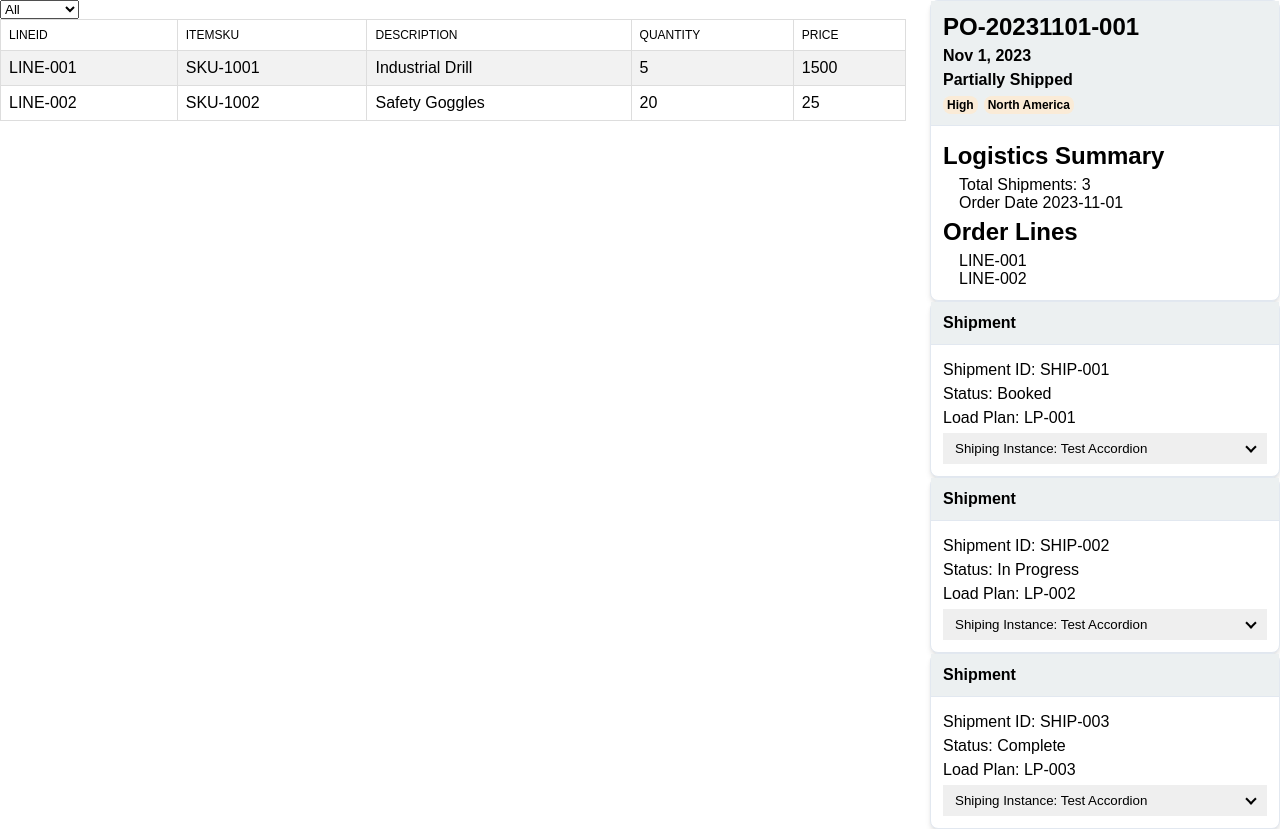
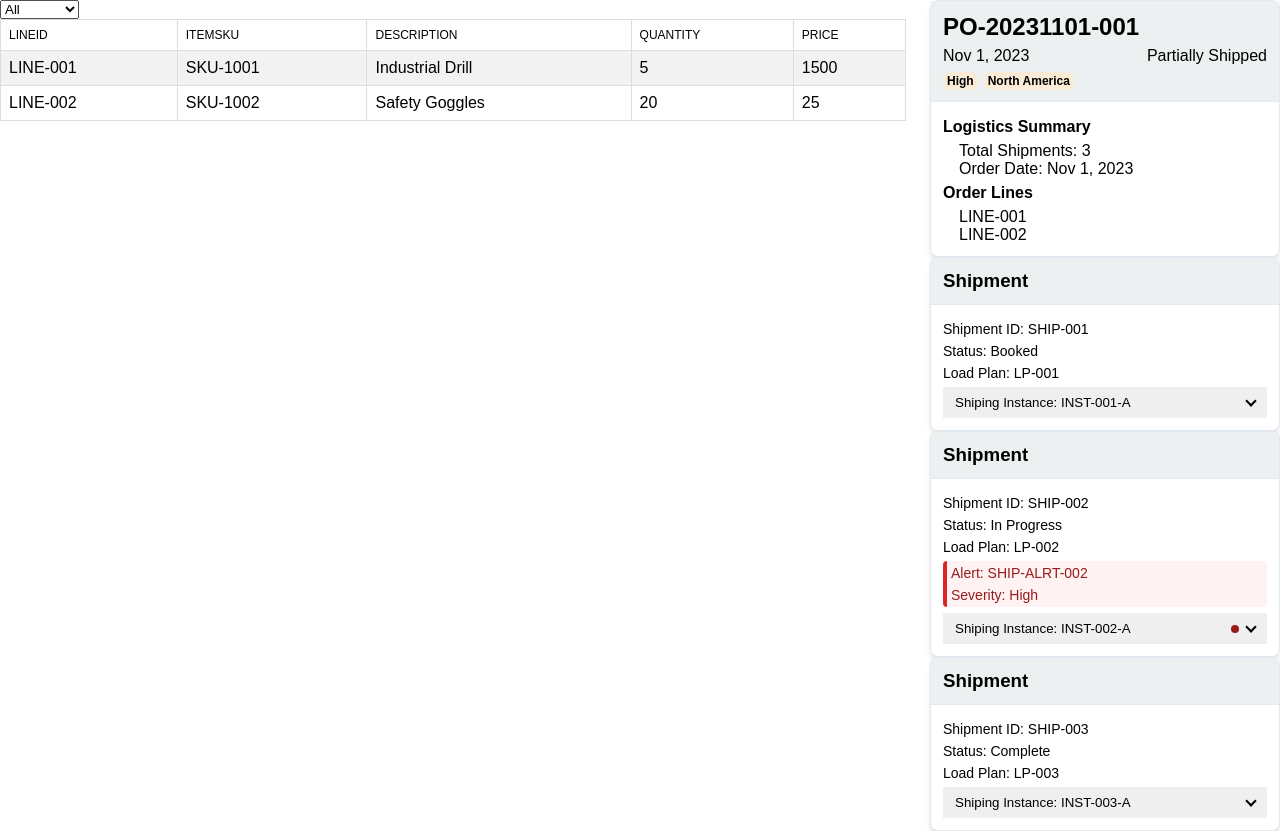
Before and after one commit to jrdnthedev/teknion, an Angular app: page /purchase in a window 1280 px wide. Built offline with nearby package versions, Linux system fonts and the light colour scheme.

Commit message:
purchase order component enhancements

```diff
--- a/src/app/domains/purchase_order/components/po-detail/po-detail.css
+++ b/src/app/domains/purchase_order/components/po-detail/po-detail.css
@@ -3,7 +3,12 @@
     flex-direction: column;
     gap: 6px;
 }
-
+#order-details {
+    display: flex;
+    justify-content: space-between;
+    font-size: 16px;
+    font-weight: normal;
+}
 .tag-list {
     display: flex;
     flex-wrap: wrap;
--- a/src/app/domains/purchase_order/components/po-detail/po-detail.html
+++ b/src/app/domains/purchase_order/components/po-detail/po-detail.html
@@ -1,28 +1,38 @@
-
 <app-card>
   <div card-header>
     <div class="detail-header">
       <h2>{{ order.poId }}</h2>
-      <p>{{order.poDate | date}}</p>
-      <p>{{ order.status }}</p>
+      <div id="order-details">
+        <p>{{ order.poDate | date }}</p>
+        <p>{{ order.status }}</p>
+      </div>
+
       <ul class="tag-list">
         @for(tag of order.poTags; track $index){
-        <li><span>{{ tag.value }}</span></li>
+        <li>
+          <span>{{ tag.value }}</span>
+        </li>
         }
       </ul>
     </div>
   </div>
   <div card-body>
     <div class="detail-summary">
-      <h2>Logistics Summary</h2>
+      <h4>Logistics Summary</h4>
       <ul>
-        <li>Total Shipments: {{ order.shipments.length }}</li>
-        <li>Order Date {{ order.poDate }}</li>
+        <li>
+          <p>Total Shipments: {{ order.shipments.length }}</p>
+        </li>
+        <li>
+          <p>Order Date: {{ order.poDate | date }}</p>
+        </li>
       </ul>
-      <h2>Order Lines</h2>
+      <h4>Order Lines</h4>
       <ul>
         @for(line of order.orderLines; track line.lineId) {
-          <li>{{line.lineId}}</li>
+        <li>
+          <p>{{ line.lineId }}</p>
+        </li>
         }
       </ul>
     </div>
--- a/src/app/domains/purchase_order/components/shipment-instance/shipment-instance.html
+++ b/src/app/domains/purchase_order/components/shipment-instance/shipment-instance.html
@@ -1,14 +1,18 @@
-<app-accordion [id]="instance.instanceId" [controlId]="`test`+instance.instanceId">
+<app-accordion
+  [id]="instance.instanceId"
+  [controlId]="`test`+instance.instanceId"
+  [isWarning]="instance.instanceAlerts.length > 0"
+  [name]="instance.instanceId"
+>
   <div class="shipment-instance">
-    <p>{{ instance.instanceId }}</p>
-    <p>{{ instance.status }}</p>
-    @if(instance.instanceAlerts.length >= 1) {
-    <p>Alerts:</p>
-    @for(alert of instance.instanceAlerts; track alert.alertId) {
-    {{ alert.severity }}
+    <p><span class="">Id:</span> {{ instance.instanceId }}</p>
+    <p><span class="">Status:</span> {{ instance.status }}</p>
+    @if(instance.instanceAlerts.length >= 1) { @for(alert of instance.instanceAlerts; track
+    alert.alertId) {
+    <app-alert-banner [alert]="alert"></app-alert-banner>
     } }
-    <p>{{ instance.trakcingDetail.carrier }}</p>
-    <p>{{ instance.trakcingDetail.trackingNumber }}</p>
-    <p>{{ instance.trakcingDetail.lastUpdate }}</p>
+    <p><span class="">Carrier:</span> {{ instance.trakcingDetail.carrier }}</p>
+    <p><span class="">Tracking Number:</span> {{ instance.trakcingDetail.trackingNumber }}</p>
+    <p><span class="">Last Update:</span> {{ instance.trakcingDetail.lastUpdate | date}}</p>
   </div>
 </app-accordion>
--- a/src/app/domains/purchase_order/components/shipment-instance/shipment-instance.ts
+++ b/src/app/domains/purchase_order/components/shipment-instance/shipment-instance.ts
@@ -1,10 +1,12 @@
 import { Component, Input } from '@angular/core';
 import { ShipmentInstanceModel } from '../../models/shipment_instance.model';
 import { Accordion } from '../../../../shared/components/accordion/accordion';
+import { AlertBanner } from '../../../../shared/components/alert-banner/alert-banner';
+import { DatePipe } from '@angular/common';
 
 @Component({
   selector: 'app-shipment-instance',
-  imports: [Accordion],
+  imports: [Accordion, AlertBanner, DatePipe],
   templateUrl: './shipment-instance.html',
   styleUrl: './shipment-instance.css',
 })
--- a/src/app/domains/purchase_order/components/shipment/shipment.css
+++ b/src/app/domains/purchase_order/components/shipment/shipment.css
@@ -2,4 +2,5 @@
     display: flex;
     flex-direction: column;
     gap: 6px;
+    font-size: 14px;
 }
--- a/src/app/domains/purchase_order/components/shipment/shipment.html
+++ b/src/app/domains/purchase_order/components/shipment/shipment.html
@@ -1,13 +1,15 @@
 <app-card>
-  <div card-header>Shipment</div>
+  <div card-header><h3>Shipment</h3></div>
   <div card-body>
     <div class="shipment-details">
-      <p>Shipment ID: {{shipmentDetails.shipmentId}}</p>
-      <p>Status: {{shipmentDetails.status}}</p>
-      <p>Load Plan: {{shipmentDetails.loadPlan}}</p>
-       @for(instance of shipmentDetails.shipmentInstances; track instance.instanceId) {
-        <app-shipment-instance [instance]="instance"></app-shipment-instance>
-       }
+      <p>Shipment ID: {{ shipmentDetails.shipmentId }}</p>
+      <p>Status: {{ shipmentDetails.status }}</p>
+      <p>Load Plan: {{ shipmentDetails.loadPlan }}</p>
+      @if(shipmentDetails.shipmentAlerts.length >= 1){@for(alert of shipmentDetails.shipmentAlerts;
+      track alert.alertId) {<app-alert-banner [alert]="alert"></app-alert-banner>} } @for(instance
+      of shipmentDetails.shipmentInstances; track instance.instanceId) {
+      <app-shipment-instance [instance]="instance"></app-shipment-instance>
+      }
     </div>
   </div>
 </app-card>
--- a/src/app/domains/purchase_order/components/shipment/shipment.ts
+++ b/src/app/domains/purchase_order/components/shipment/shipment.ts
@@ -2,10 +2,11 @@ import { Component, Input } from '@angular/core';
 import { Card } from '../../../../shared/components/card/card';
 import { ShipmentModel } from '../../models/shipment.model';
 import { ShipmentInstance } from '../shipment-instance/shipment-instance';
+import { AlertBanner } from '../../../../shared/components/alert-banner/alert-banner';
 
 @Component({
   selector: 'app-shipment',
-  imports: [Card, ShipmentInstance],
+  imports: [Card, ShipmentInstance, AlertBanner],
   templateUrl: './shipment.html',
   styleUrl: './shipment.css',
 })
```
